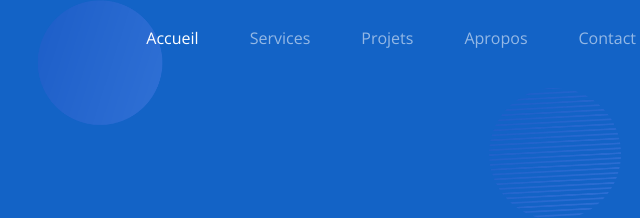
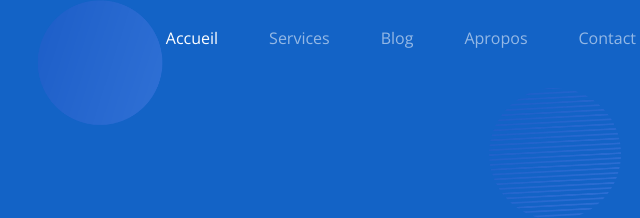
Before and after one commit to Mooussa/kalantech_website, a website with bundled scripts: page build/index.html in a window 1280 px wide. Shown: the top 218 px of the page, 501-1141 px from the left. Built offline with nearby package versions, Linux system fonts and the light colour scheme.

Commit message:
Update index.html

```diff
--- a/build/index.html
+++ b/build/index.html
@@ -134,7 +134,7 @@
                     <div class="navbar-nav ms-auto">
                         <a href="#index" class="nav-item nav-link active">Accueil</a>
                         <a href="#services" class="nav-item nav-link">Services</a>
-                        <a href="#project" class="nav-item nav-link">Projets</a>
+                        <a href="#project" class="nav-item nav-link">Blog</a>
                         <a href="#about" class="nav-item nav-link">Apropos</a>
                         <a href="#contact" class="nav-item nav-link">Contact</a>
                     </div>
```
